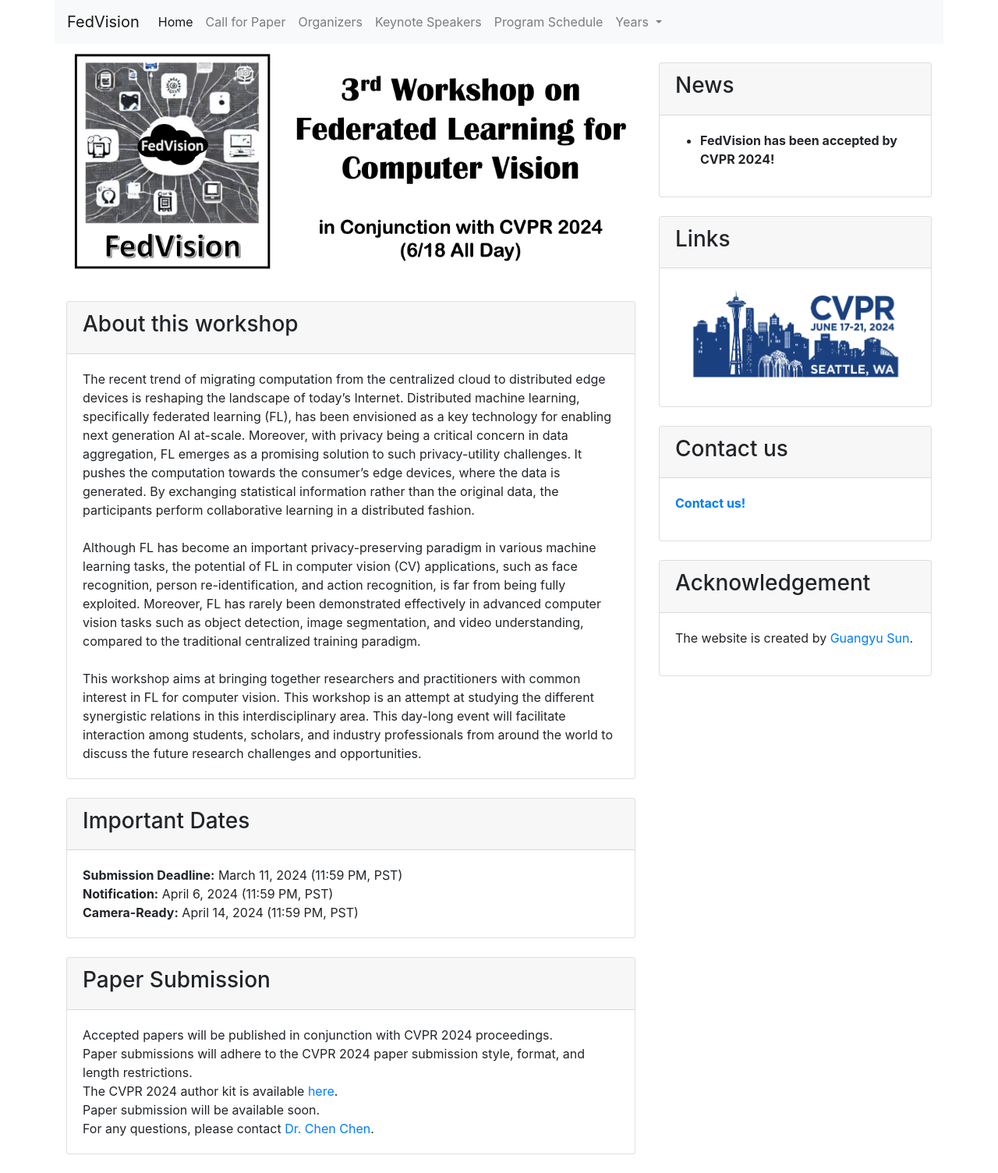
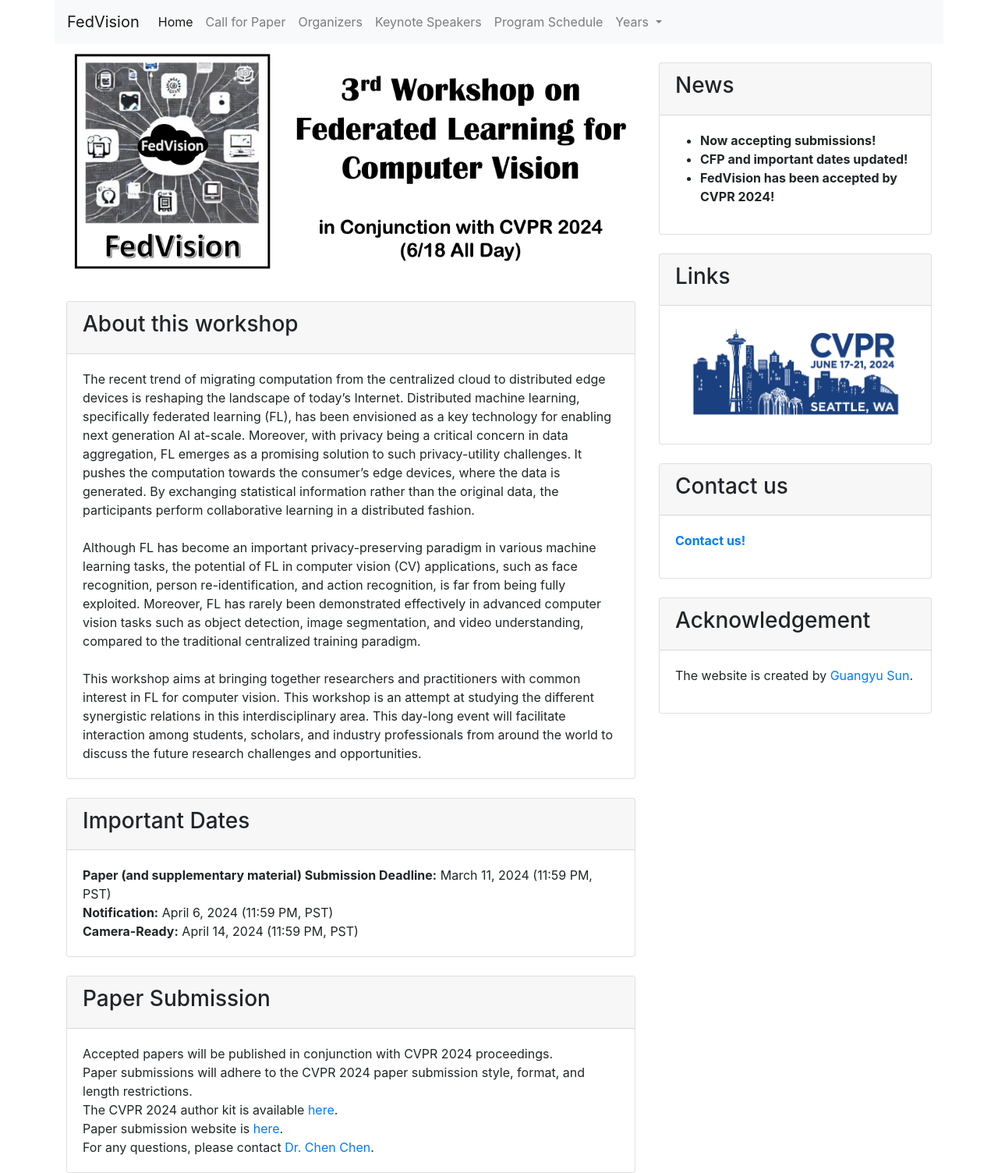
Before and after one commit to fedvision/fedvision2024, a website: page index.html in a window 1280 px wide. Shown: the whole page at 78% size. Before the commit the page ends 1480 px from the top, so only its background shows below. Drawn offline with nearby package versions, Linux system fonts and the light colour scheme.

Commit message:
Update: news & website

```diff
--- a/index.html
+++ b/index.html
@@ -85,7 +85,7 @@
                         <h3>Important Dates</h3>
                         </div>
                         <div class="card-body">
-                          <b>Submission Deadline:</b> March 11, 2024 (11:59 PM, PST)
+                          <b>Paper (and supplementary material) Submission Deadline:</b> March 11, 2024 (11:59 PM, PST)
                             <br><b>Notification:</b> April 6, 2024 (11:59 PM, PST)
                             <br><b>Camera-Ready:</b> April 14, 2024 (11:59 PM, PST)
                         </div>
@@ -99,7 +99,7 @@
                           Accepted papers will be published in conjunction with CVPR 2024 proceedings.
                           <br>Paper submissions will adhere to the CVPR 2024 paper submission style, format, and length restrictions.
                           <br>The CVPR 2024 author kit is available  <a href = https://github.com/cvpr-org/author-kit/releases> here</a>.
-                          <br>Paper submission will be available soon.
+                          <br>Paper submission website is <a href=https://cmt3.research.microsoft.com/FEDVISION2024>here</a>.
                           <br>For any questions, please contact <a href = mailto:chen.chen@crcv.ucf.edu>Dr. Chen Chen</a>.
                       </div>
                   </div>
@@ -114,8 +114,8 @@
                         <div class="card-body">
                           <!-- <h5 class="card-title">Special title treatment</h5> -->
                           <ul>
-                          <!-- <li><strong>Now accepting submissions!</strong></li> -->
-                            <!-- <li><strong>CFP and important dates updated!</strong></li> -->
+                          <li><strong>Now accepting submissions!</strong></li>
+                            <li><strong>CFP and important dates updated!</strong></li>
                             <li><strong>FedVision has been accepted by CVPR 2024!</strong></li>
                           </ul>
                           <!-- <a href="#" class="btn btn-primary">Go somewhere</a> -->
```
